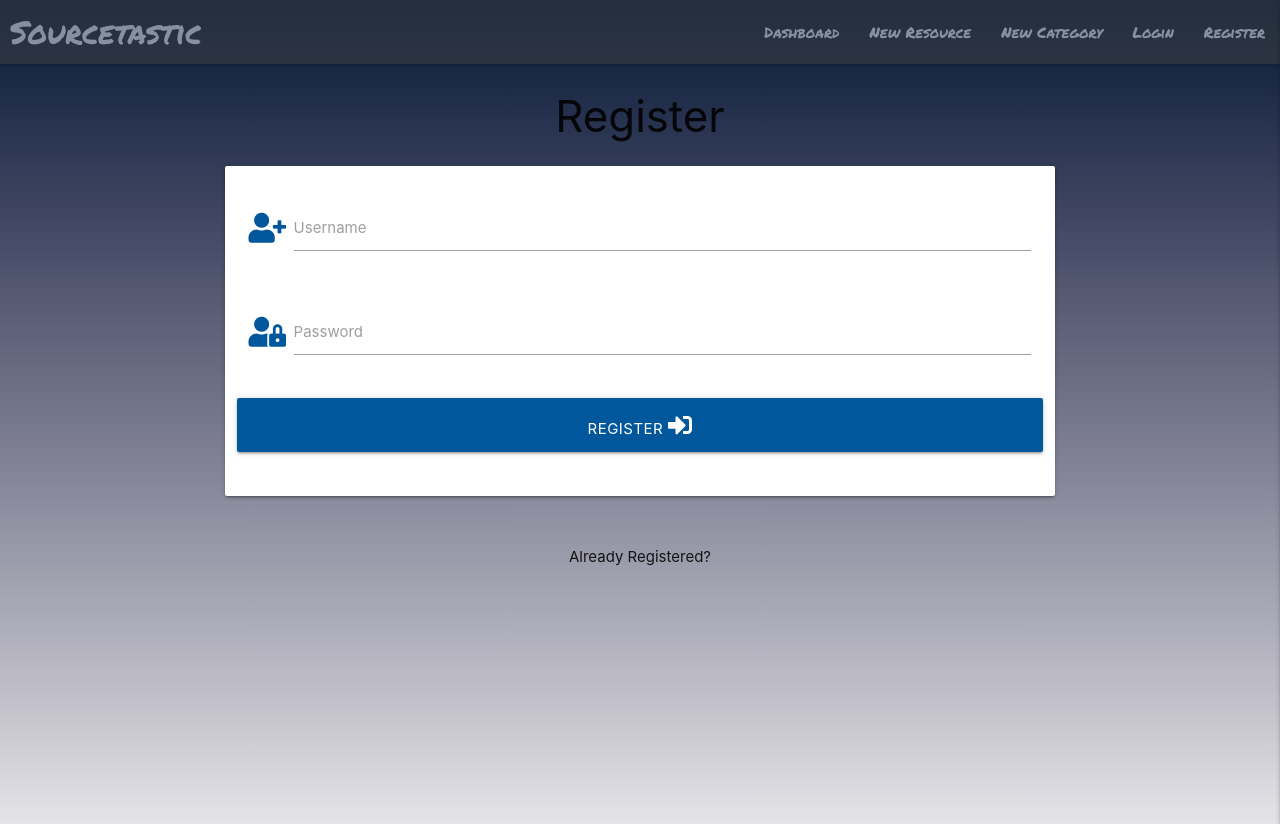
After one commit to shaff600/Sourcetastic, a Flask app: page /register in a window 1280 px wide. The commit adds this page. Shown: the top 824 px of the page. Run offline with Flask 2, Linux system fonts and the light colour scheme; some libraries are stand-ins or nearby versions.

Commit message:
Add Register template

```diff
--- a/app.py
+++ b/app.py
@@ -4,6 +4,7 @@ from flask import (
     redirect, request, session, url_for)
 from flask_pymongo import PyMongo
 from bson.objectid import ObjectId
+from werkzeug.security import generate_password_hash, check_password_hash
 if os.path.exists("env.py"):
     import env
 
@@ -24,6 +25,10 @@ def get_resources():
     resources = mongo.db.resources.find()
     return render_template("resources.html", resources=resources)
 
+@app.route("/register", methods=["GET","POST"])
+def register():
+    return render_template("register.html")
+
 
 if __name__ == "__main__":
     app.run(host=os.environ.get("IP"),
--- a/templates/base.html
+++ b/templates/base.html
@@ -23,11 +23,11 @@
                   <a href="{{ url_for('get_resources')}}" class="brand-logo">Sourcetastic</a>
                   <a href="#" data-target="mobile-demo" class="sidenav-trigger right"><i class="fas fa-bars">menu</i></a>
                   <ul class="right hide-on-med-and-down">
-                    <li><a href="#">Dashboard</a></li>
+                    <li><a href="{{ url_for('get_resources')}}">Dashboard</a></li>
                     <li><a href="#">New Resource</a></li>
                     <li><a href="#">New Category</a></li>
                     <li><a href="#">Login</a></li>
-                    <li><a href="#">Register</a></li>
+                    <li><a href="{{ url_for('register') }}">Register</a></li>
                   </ul>
                 </div>
               </nav>
--- /dev/null
+++ b/templates/register.html
@@ -0,0 +1,40 @@
+{% extends "base.html" %}
+{% block content %}
+    <h3 class="center-align">Register</h3>
+    <div class="row">
+        <form class="col s12 m8 offset-m2" method="POST" action="{{ url_for('register') }}">
+            <div class="card-panel">
+                <!-- username -->
+                <div class="row">
+					<div class="input-field col s12">
+						<i class="fas fa-user-plus prefix light-blue-text text-darken-4"></i>
+						<input id="username" name="username" type="text" class="validate" minlength="5" maxlength="15" pattern="^[a-zA-Z0-9]{5,15}$" required>
+						<label for="username">Username</label>
+					</div>
+                </div>
+                <!--passowrd-->
+                <div class="row">
+                    <div class="input-field col s12">
+						<i class="fas fa-user-lock prefix light-blue-text text-darken-4"></i>
+                        <input id="password" name="password" type="password" class="validate" minlength="5" maxlength="15" pattern="^[a-zA-Z0-9]{5,15}$" required>
+                        <label for="password">Password</label>
+                    </div>
+                </div>
+                <!-- register -->
+                <div class="row">
+                    <button type="submit" class="col s12 btn-large light-blue darken-4 text-shadow">
+                        Register <i class="fas fa-sign-in-alt"></i>
+                    </button>
+                </div>
+            </div>
+        </form>
+    </div>
+    <div class="row">
+        <div class="col s12">
+            <p class="center-align">
+                Already Registered?
+
+            </p>
+        </div>
+    </div>
+{% endblock %}
--- a/templates/resources.html
+++ b/templates/resources.html
@@ -6,7 +6,7 @@
             <div class="row">
               {% for resource in resources %}
               <div class="col s12 m3">
-              <div class="card">
+              <div class="card small">
                 <div class="card-content">
                     <div class="video-container m3">
                         <iframe width="853" height="480" src="{{resource.link}}" frameborder="0" ></iframe>
```
